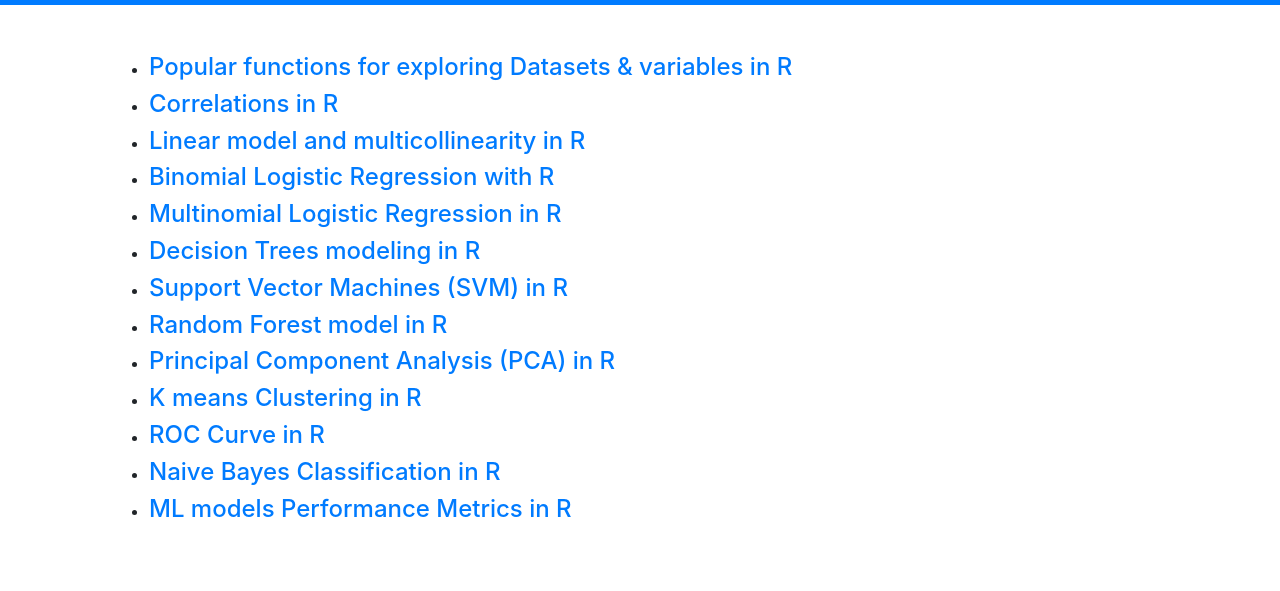
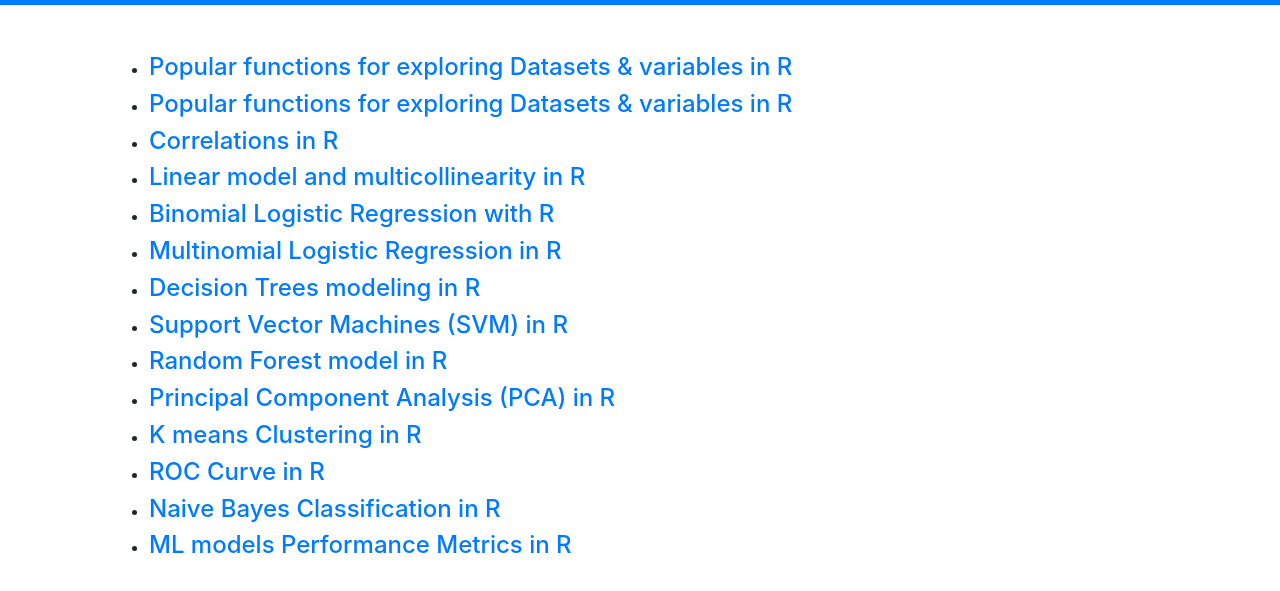
Before and after one commit to ameyx2/ameyx2.github.io, a plain HTML site: page index.html in a window 1280 px wide. Shown: the part 51-642 px from the top of the page. Drawn offline with nearby package versions, Linux system fonts and the light colour scheme.

Commit message:
plottingindex

```diff
--- a/index.html
+++ b/index.html
@@ -43,6 +43,7 @@
       <div class="starter-template">
 	  <ul>
 		<li><h4><a href="/Popular-functions-for-exploring-dataset-attributes-in-R.html" class="customLink">Popular functions for exploring Datasets & variables in R</a></h4></li>
+		<li><h4><a href="Guide-to-getting-started-with-plotting-in-R.html" class="customLink">Popular functions for exploring Datasets & variables in R</a></h4></li>
 		<li><h4><a href="/R_Correlations.html" class="customLink">Correlations in R</a></h4></li>
         <li><h4><a href="/Linear-model-and-multicolinearity-in-R.html" class="customLink">Linear model and multicollinearity in R</a></h4></li>
 		<li><h4><a href="/Binomial-logistic-regression-in-R.html" class="customLink">Binomial Logistic Regression with R</a></h4></li>
```
